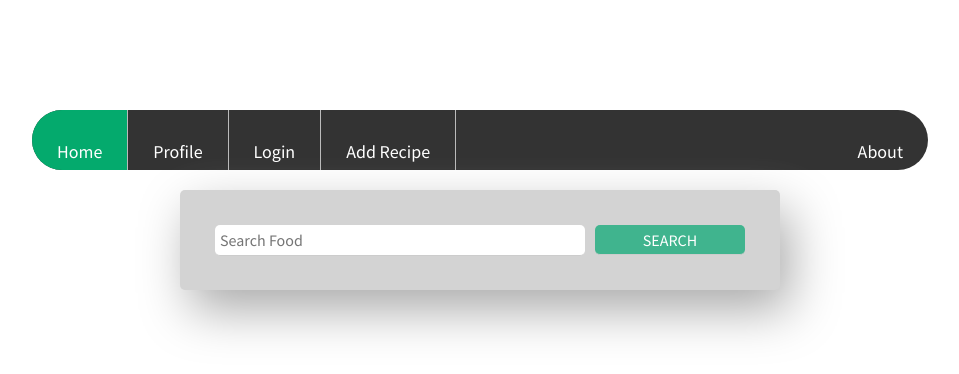
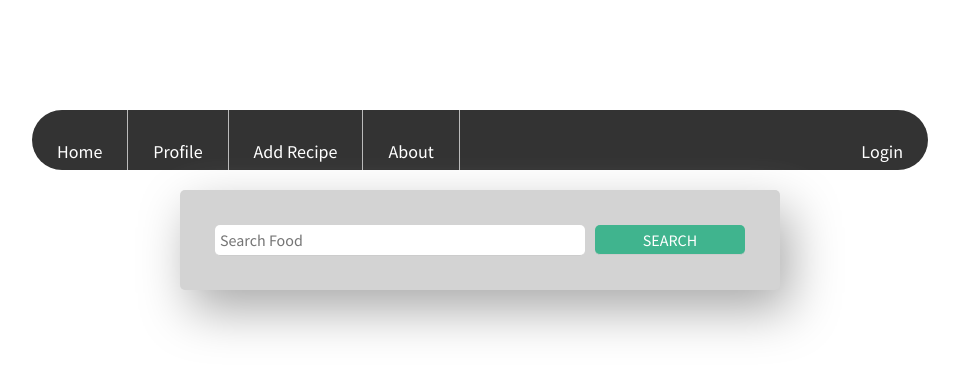
Before and after one commit to gowthamBhat/Foodies_front-end, a React (Create React App) app: page / in a window 1280 px wide. Shown: the top 374 px of the page, without its empty margins (160-1119 px from the left). Built offline with nearby package versions, Linux system fonts and the light colour scheme; no server answers.

Commit message:
login and logout,user name display in home page

```diff
--- a/src/App.js
+++ b/src/App.js
@@ -10,10 +10,10 @@ function App() {
   return (
     <div>
       <Switch>
-        <Route path="/login" exact component={Auth} />
-        <Route path="/dashboard" exact component={UserDashBoard} />
-        <Route path="/addrecipe" exact component={AddRecipes} />
-        <Route path="/" component={Recipes} />
+        <Route path="/login" component={Auth} />
+        <Route path="/dashboard" component={UserDashBoard} />
+        <Route path="/addrecipe" component={AddRecipes} />
+        <Route path="/" exact component={Recipes} />
       </Switch>
     </div>
   )
--- a/src/components/NavBar.jsx
+++ b/src/components/NavBar.jsx
@@ -1,11 +1,16 @@
 import React from 'react'
 import './NavBar.css'
-import { Link } from 'react-router-dom'
-function NavBar() {
+
+function NavBar({ currentUser }) {
   return (
     <ul>
+      {currentUser && (
+        <li>
+          <span className="link-tag active">Welcome {currentUser.name}!!</span>
+        </li>
+      )}
       <li>
-        <a className="link-tag active" href="/">
+        <a className="link-tag" href="/">
           Home
         </a>
       </li>
@@ -14,21 +19,37 @@ function NavBar() {
           Profile
         </a>
       </li>
-      <li>
-        <a href="/login" className="link-tag">
-          Login
-        </a>
-      </li>
+
       <li>
         <a href="/addrecipe" className="link-tag">
           Add Recipe
         </a>
       </li>
-      <li style={{ float: 'right' }}>
+      <li>
         <a href="/about" className="link-tag">
           About
         </a>
       </li>
+      {!currentUser && (
+        <li style={{ float: 'right' }}>
+          <a href="/login" className="link-tag">
+            Login
+          </a>
+        </li>
+      )}
+      {currentUser && (
+        <li style={{ float: 'right' }}>
+          <span
+            className="link-tag"
+            onClick={() => {
+              localStorage.removeItem('token')
+              window.location = '/'
+            }}
+          >
+            Logout
+          </span>
+        </li>
+      )}
     </ul>
   )
 }
--- a/src/components/Recipes/Recipes.jsx
+++ b/src/components/Recipes/Recipes.jsx
@@ -6,16 +6,22 @@ import Alert from './Alert'
 import NavBar from './../NavBar'
 import ImageModel from './ImageModel'
 import RecipeView from './RecipeView'
+import { Link } from 'react-router-dom'
+import LocalStroageContainer from './../LocalStroageContainer'
 
 function Recipes() {
   const [query, setQuery] = useState('')
   const [recipes, setRecipes] = useState([])
   const [alert, setAlert] = useState('')
   const [selectedImg, setSelectedImg] = useState(null)
+  const [currentUser, setCurrentUser] = useState(null)
 
   useEffect(async () => {
     getData()
+    let jwt = LocalStroageContainer.getCurrentUser()
+    setCurrentUser(jwt)
   }, [])
+  console.log(currentUser)
 
   const getData = async () => {
     const { data } = await Axios.get('http://localhost:8000/recipe')
@@ -46,7 +52,7 @@ function Recipes() {
 
   return (
     <div className="App">
-      <NavBar />
+      <NavBar currentUser={currentUser} />
 
       {alert !== '' && <Alert alert={alert} />}
       <form
```
